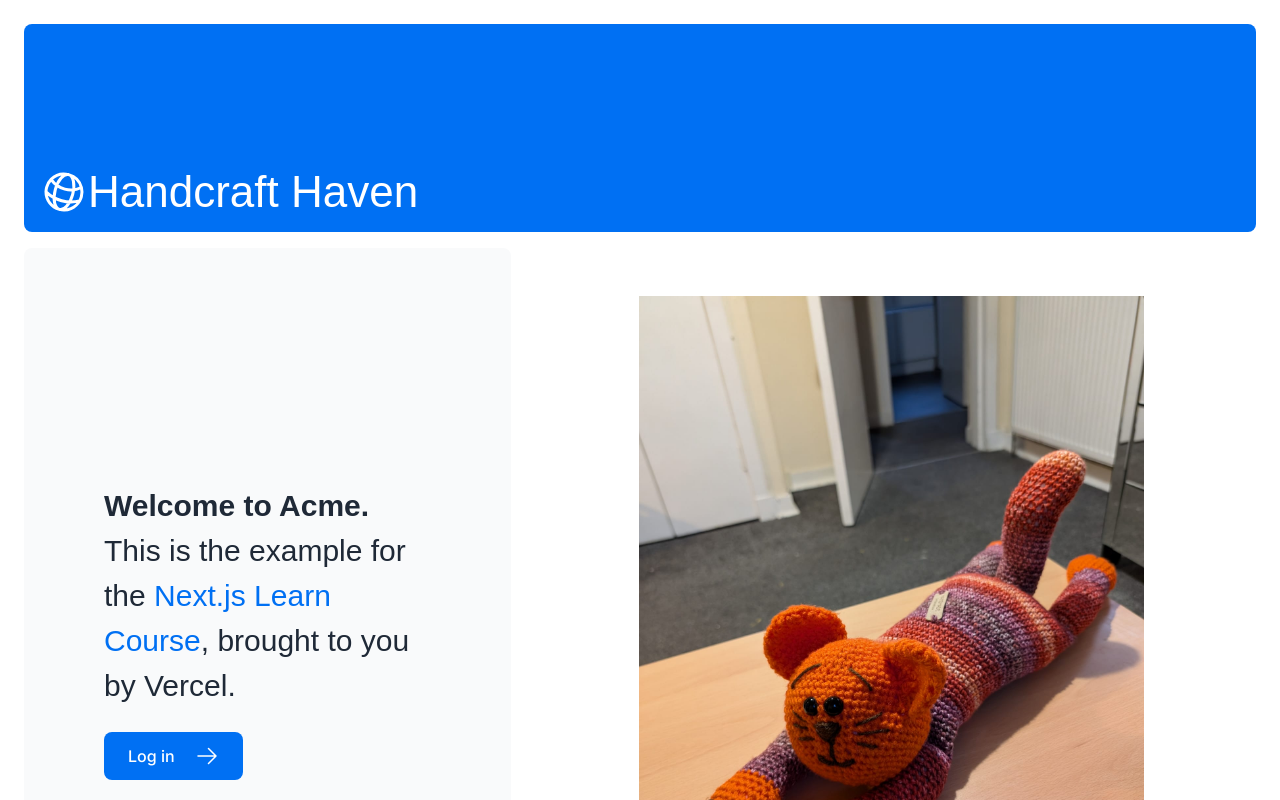
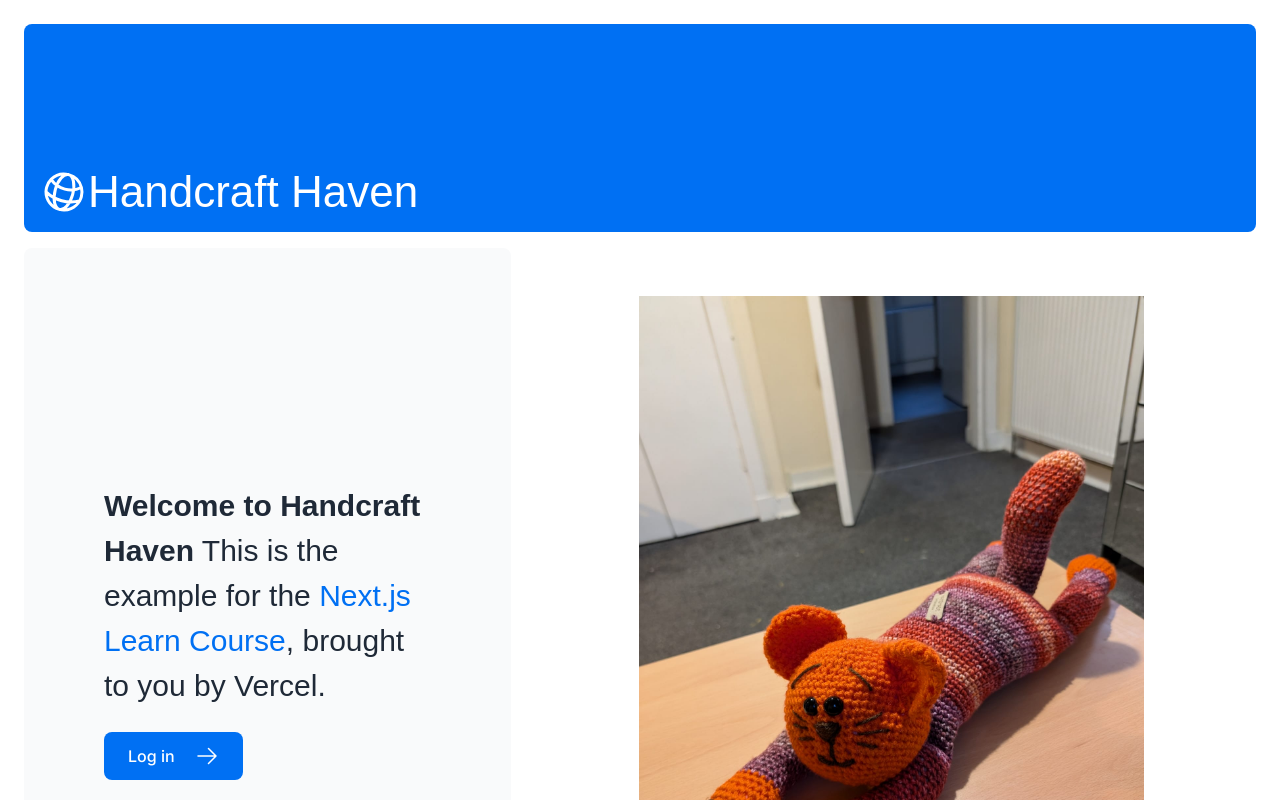
Before and after one commit to MCLELLANINTERNATIONAL/stackstorm-handcrafted-haven, a Next.js app in the folder nextjs-dashboard/: page / in a window 1280 px wide. Shown: the top 800 px of the page. Built offline with nearby package versions, Linux system fonts and the light colour scheme; a web font is replaced by a local one.

Commit message:
update message

```diff
--- a/nextjs-dashboard/app/page.tsx
+++ b/nextjs-dashboard/app/page.tsx
@@ -18,7 +18,7 @@
           className="relative w-0 h-0 border-l-[15px] border-r-[15px] border-b-[26px] border-l-transparent border-r-transparent border-b-black"
         />*/}
           <p className={`${lusitana.className} text-xl text-gray-800 md:text-3xl md:leading-normal`}>
-            <strong>Welcome to Acme.</strong> This is the example for the{' '}
+            <strong>Welcome to Handcraft Haven</strong> This is the example for the{' '}
             <a href="https://nextjs.org/learn/" className="text-blue-500">
               Next.js Learn Course
             </a>
```
